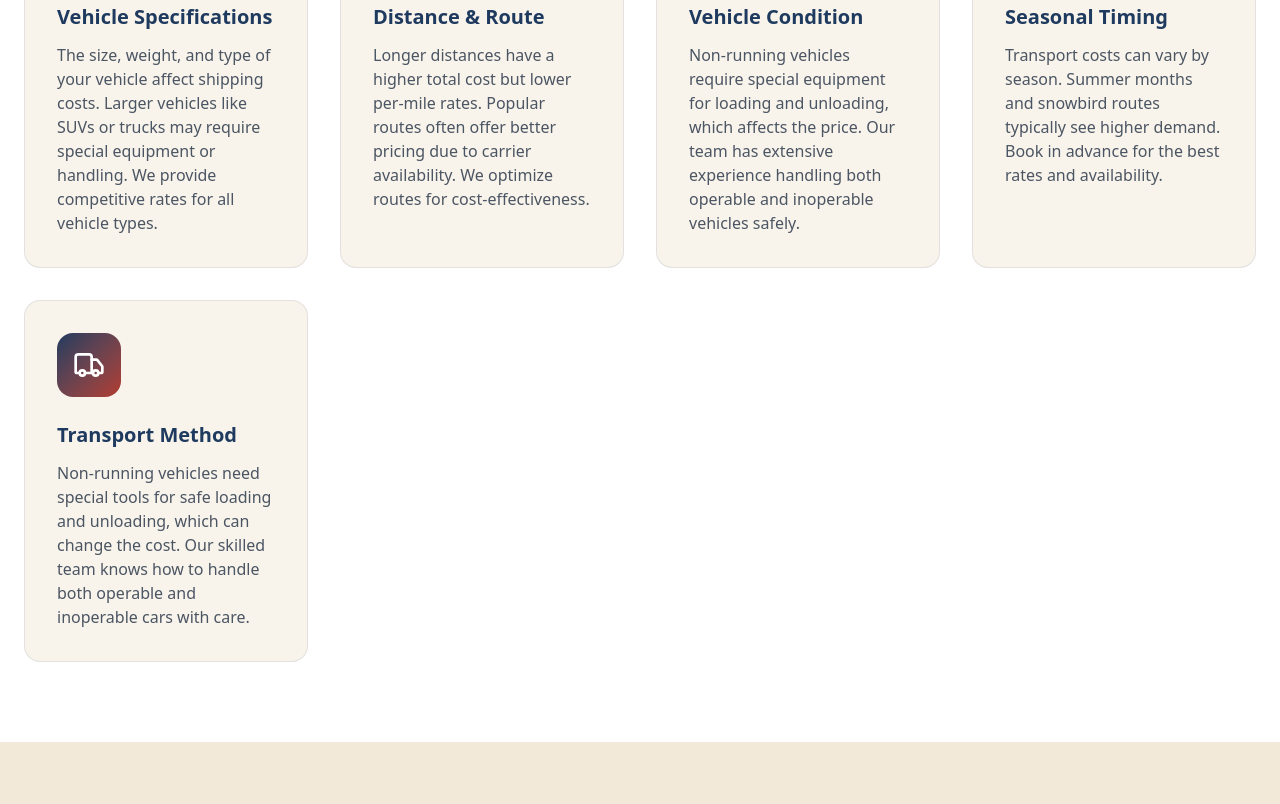
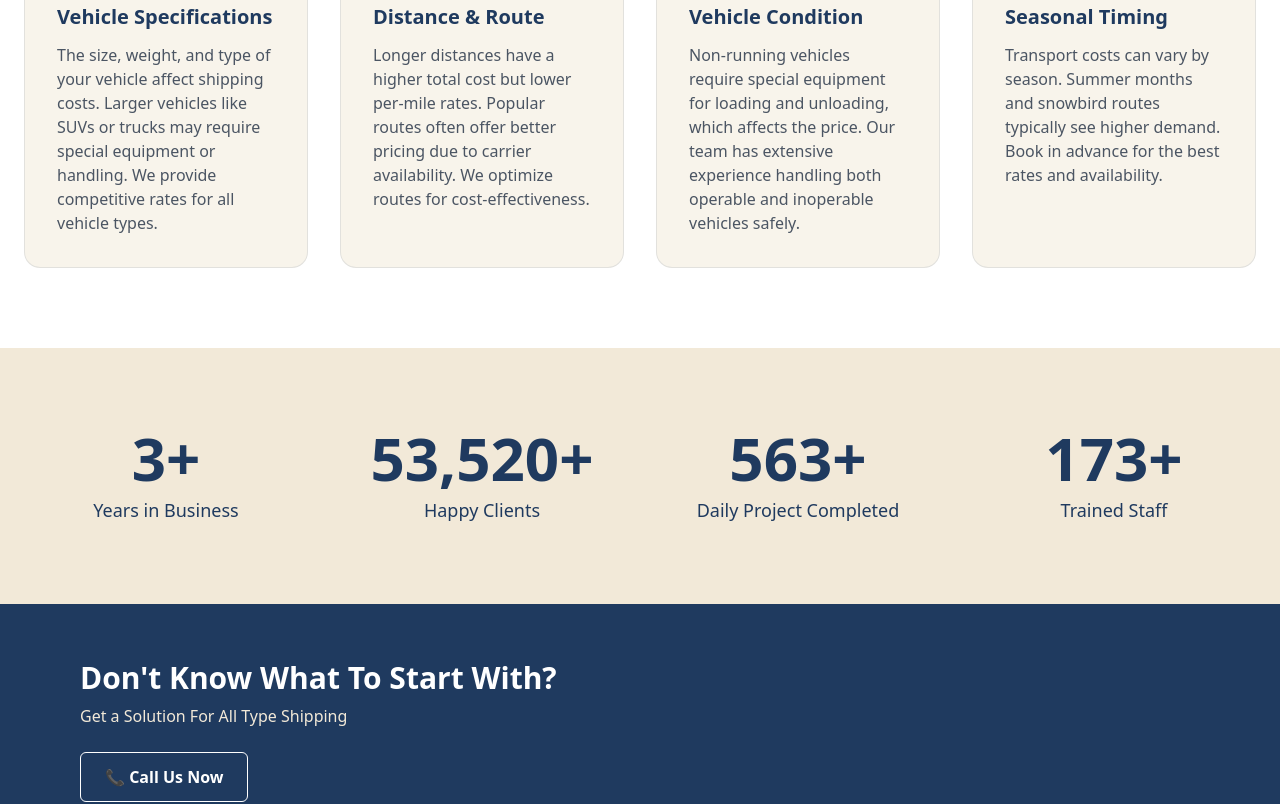
Before and after one commit to officialsanju2004/NorthstarAutologistics, a React (Vite) app in the folder client/: page / in a window 1280 px wide. Shown: the part 5578-6382 px from the top of the page. Built offline with nearby package versions, Linux system fonts and the light colour scheme.

Commit message:
Remove 'Transport Method' section
Removed the 'Transport Method' section from the NorthStarSite component.

```diff
--- a/client/src/NorthStarSite.jsx
+++ b/client/src/NorthStarSite.jsx
@@ -939,12 +939,7 @@ Let’s get your vehicle moving — the right way.      </p>
               desc:
                 "Transport costs can vary by season. Summer months and snowbird routes typically see higher demand. Book in advance for the best rates and availability.",
             },
-            {
-              title: "Transport Method",
-              icon:<Truck className="w-8 h-8" />,
-              desc:
-                "Non-running vehicles need special tools for safe loading and unloading, which can change the cost. Our skilled team knows how to handle both operable and inoperable cars with care.",
-            },
+
           ].map((item, index) => (
               <div
                 key={index}
```
